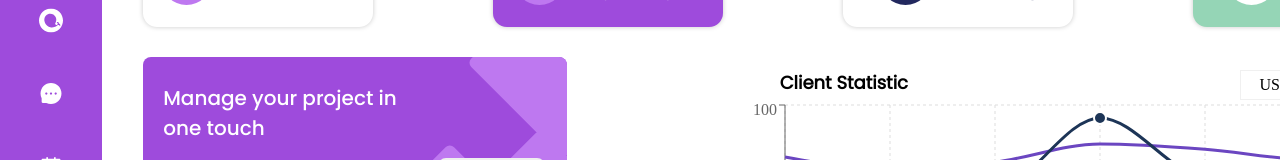
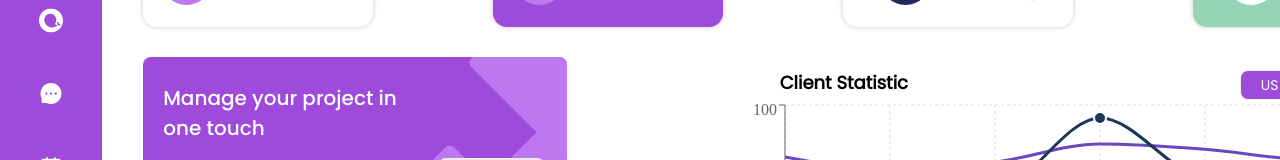
Before and after one commit to mohamed1383/admin-dashboard, a React (Vite) app: page / in a window 1280 px wide. Shown: the part 199-359 px from the top of the page. Built offline with nearby package versions, Linux system fonts and the light colour scheme.

Commit message:
Update dashboard.css

```diff
--- a/src/pages/dashboard/dashboard.css
+++ b/src/pages/dashboard/dashboard.css
@@ -142,3 +142,37 @@
     box-sizing: border-box;
     padding-left: 60px;
 }
+
+#border-radius{
+    border-top-left-radius: 8px;
+    border-bottom-left-radius: 8px;
+}
+
+#border-radius2{
+    border-top-right-radius: 8px;
+    border-bottom-right-radius: 8px;
+}
+
+.toggle1{
+    background-color: #9E4BDC;
+    color: #fff;
+    border: none;
+    font-family: poppins-regular;
+    font-size: 14px;
+}
+
+.toggle2{
+    background-color: #22285E;
+    border: none;
+    color: #fff;
+    font-family: poppins-regular;
+    font-size: 14px;
+}
+
+.toggle3{
+    background-color: #457B9D;
+    border: none;
+    color: #FFF;
+    font-family: poppins-regular;
+    font-size: 14px;
+}
```
